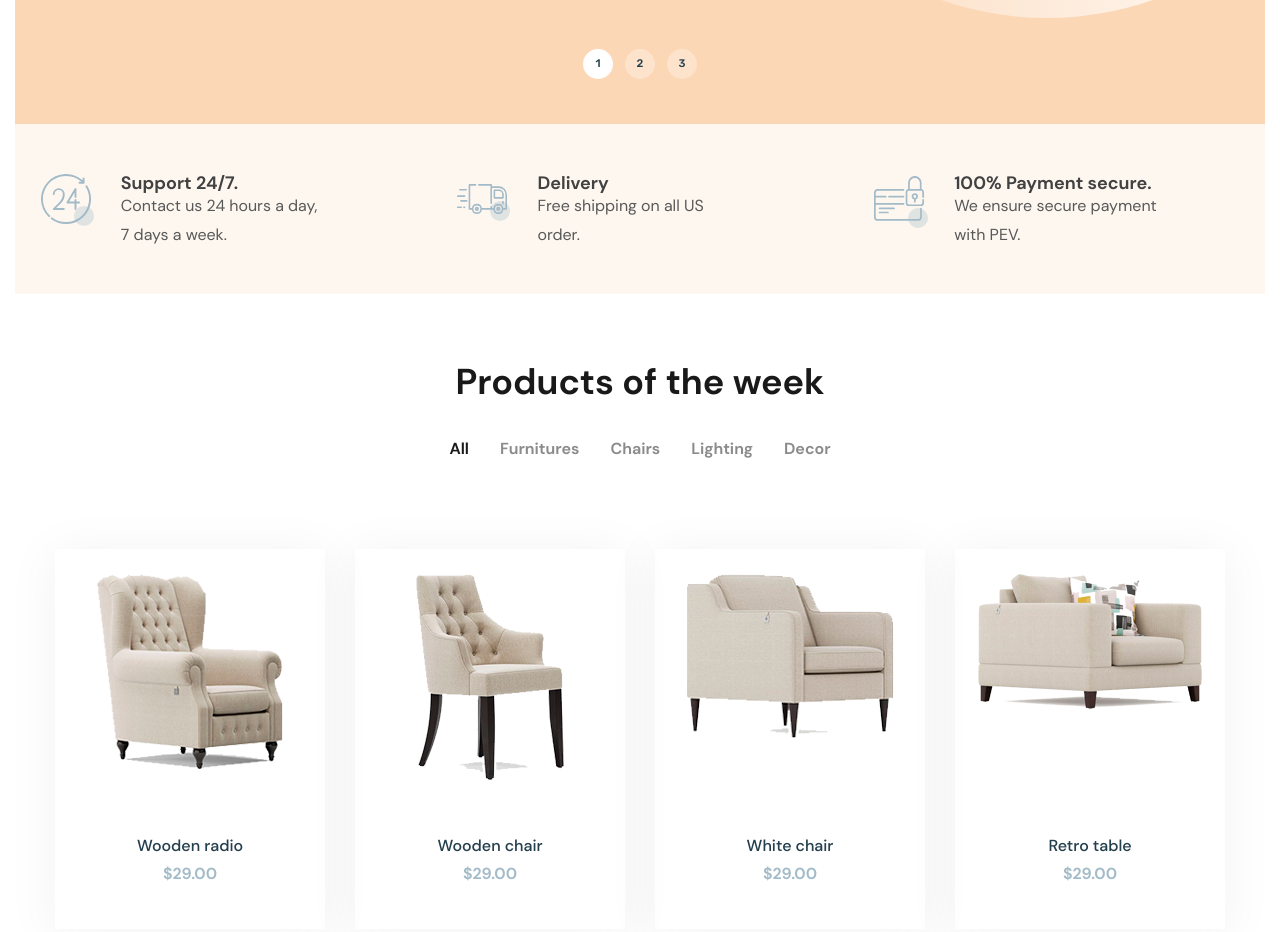
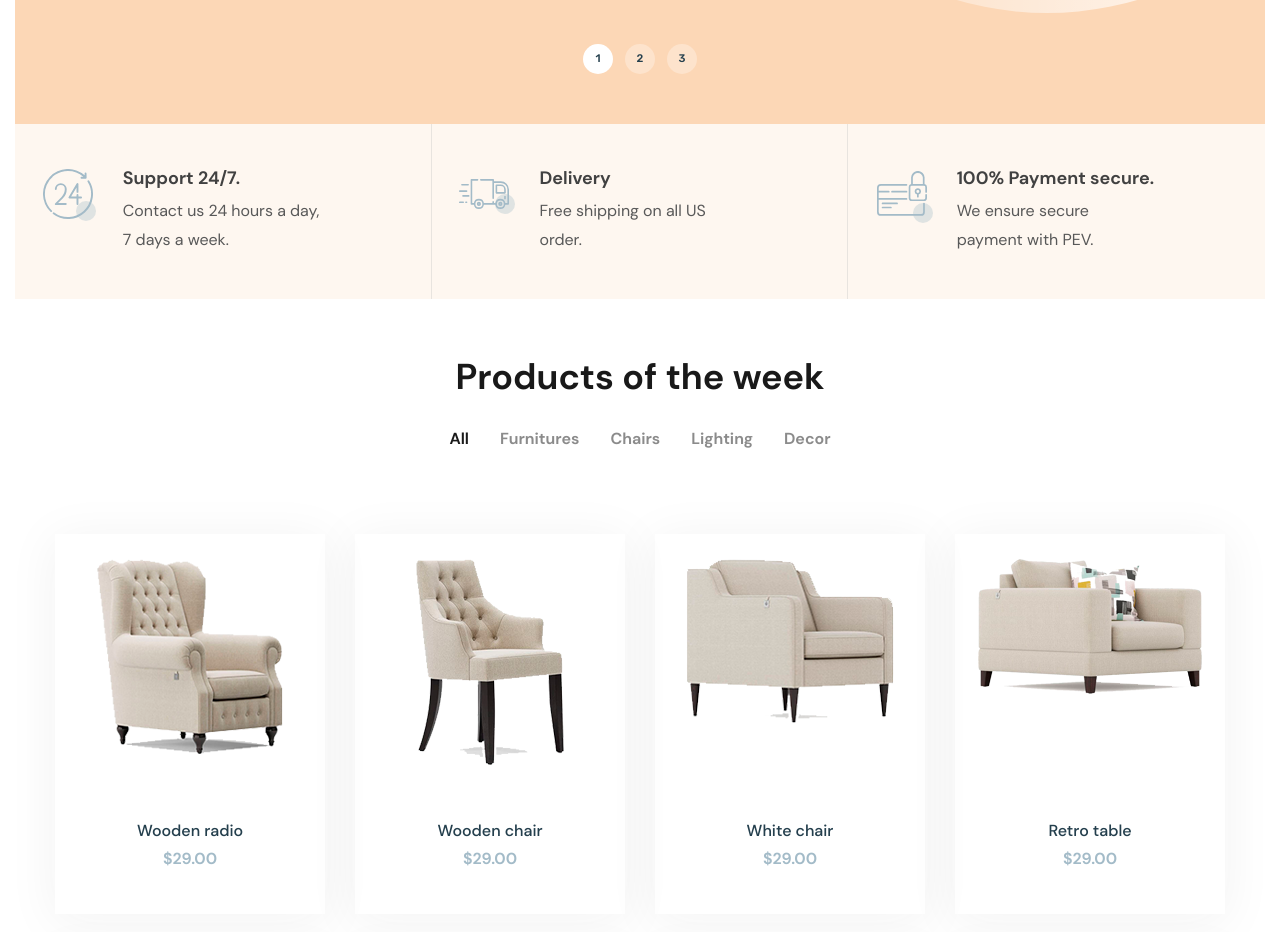
Before and after one commit to Eastwood9/Store_Glee, a website: page app/index.html in a window 1280 px wide. Shown: the part 840-1772 px from the top of the page. Drawn offline with nearby package versions, Linux system fonts and the light colour scheme; files that its build step writes are made by us from their sources.

Commit message:
lesson 12 complete

```diff
--- a/app/index.html
+++ b/app/index.html
@@ -12,7 +12,8 @@
 
 <body>
   <header class="header">
-    <div class="header__inner container">
+    <div class="container">
+      <div class="header__inner">
         <a class="logo" href="#"></a>
 
         <nav class="menu">
@@ -63,11 +64,12 @@
           </li>
         </ul>
       </div>
+    </div>
   </header>
 
   <main class="main">
+    <div class="top-slider">
       <div class="container">
-      <div class="top-slider">
         <div class="top-slider__inner">
           <div class="top-slider__item">
             <div class="top-slider__item-inner container-inner">
@@ -111,29 +113,39 @@
           </div>
         </div>
       </div>
+    </div>
 
 
     <div class="benefits">
+      <div class="container">
+        <div class="benefits__inner">
           <div class="benefits__item">
+            <div class="benefits__item-wrapper">
               <p class="benefits__title">Support 24/7.</p>
-          <p class="benefits__text">Contact us 24 hours a day,
-            7 days a week.</p>
+              <p class="benefits__text">Contact us 24 hours a day, 7 days a week.</p>
+            </div>
           </div>
 
           <div class="benefits__item">
+            <div class="benefits__item-wrapper">
               <p class="benefits__title">Delivery</p>
               <p class="benefits__text">Free shipping on all US order.</p>
             </div>
+          </div>
 
           <div class="benefits__item">
+            <div class="benefits__item-wrapper">
               <p class="benefits__title">100% Payment secure.</p>
-          <p class="benefits__text">We ensure secure payment
-            with PEV.</p>
+              <p class="benefits__text">We ensure secure payment with PEV.</p>
+            </div>
+          </div>
         </div>
       </div>
     </div>
 
-    <section class="week container-inner">
+    <section class="week">
+      <div class="container-inner">
+        <div class="week__inner">
           <h2 class="week__title title">Products of the week</h2>
           <ul class="week__filter">
             <li class="week__filter-item">
@@ -290,6 +302,8 @@
               </div>
             </li>
           </ul>
+        </div>
+      </div>
     </section>
   </main>
 
--- a/app/scss/style.scss
+++ b/app/scss/style.scss
@@ -205,7 +205,6 @@
 
   &__top {
     display: flex;
-    justify-content: space-between;
     padding-bottom: 70px;
   }
 
@@ -241,9 +240,7 @@
   }
 
   &__top-contact {
-    max-width: 270px;
-    margin-right: 100px;
-    transform: translateY(-18px);
+    transform: translateY(-12px);
   }
 
   &__top-address {
@@ -251,8 +248,10 @@
   }
 
   &__top-services,
-  &__top-account {
+  &__top-account,
+  &__top-contact {
     max-width: 200px;
+    width: 100%;
     margin-right: 100px;
   }
 
@@ -310,15 +309,15 @@
 
   &__nav-link {
     display: block;
-    line-height: 1;
+    line-height: 1.3;
   }
 
   &__nav-item {
-    padding-left: 6px;
+    padding-left: 15px;
   }
 
   &__nav-item:not(:last-child) {
-    padding: 0 6px;
+    padding: 0 15px;
     border-right: 1px solid $footer-default;
   }
 
@@ -330,11 +329,12 @@
 
 .top-slider {
   position: relative;
-  padding: 220px 0 275px;
-  background-color: #fcd7b6;
+
 
   &__inner {
     z-index: 1;
+    padding: 220px 0 275px;
+    background-color: #fcd7b6;
   }
 
 
@@ -396,7 +396,7 @@
     right: 50%;
     z-index: -1;
     transform: translateX(50%);
-    bottom: -230px;
+    bottom: 50px;
     display: flex;
 
     li {
@@ -445,18 +445,28 @@
 
 
 .benefits {
-  padding: 50px 0 45px;
-  background-color: #fef7f0;
-  display: flex;
-  justify-content: space-around;
-
+  &__inner {
+    background-color: #fef7f0;
+    display: grid;
+    grid-template-columns: repeat(3, 1fr);
+  }
 
   &__item {
     position: relative;
-    max-width: 205px;
+    @extend %flexcenter;
+    padding: 45px 0;
+  }
+
+  &__item-wrapper {
+    position: relative;
+  }
+
+  &__item:not(:last-child) {
+    border-right: 1px solid #e8e4df;
   }
 
   &__title {
+    margin-bottom: 10px;
     @extend %dmsans-700;
     color: $secondary-dark;
     font-size: 18px;
@@ -466,9 +476,10 @@
   &__text {
     @extend %dmsans-400;
     color: $secondary-neutral;
+    max-width: 200px;
   }
 
-  &__item::before {
+  &__item-wrapper::before {
     @extend %beforeafter,
     %bgimage;
     left: -80px;
@@ -478,15 +489,15 @@
     background-size: contain;
   }
 
-  &__item:nth-child(2)::before {
+  &__item:nth-child(2) &__item-wrapper::before {
     background-image: url(../images/icons/benefits-2.svg);
   }
 
-  &__item:nth-child(3)::before {
+  &__item:nth-child(3) &__item-wrapper::before {
     background-image: url(../images/icons/benefits-3.svg);
   }
 
-  &__item::after {
+  &__item-wrapper::after {
     @extend %beforeafter;
     top: 32px;
     left: -47px;
@@ -496,29 +507,33 @@
     border-radius: 50%;
   }
 
-  &__item:nth-child(2)::after {
-    top: 27px;
+  &__item:nth-child(2) &__item-wrapper::after {
+    top: 25px;
+    left: -44px;
   }
 
-  &__item:nth-child(3)::after {
+  &__item:nth-child(3) &__item-wrapper::after {
     top: 34px;
-    left: -46px;
+    left: -44px;
   }
 }
 
 .week {
-  padding: 70px 0 185px;
-  display: flex;
-  flex-direction: column;
-  align-items: center;
+  padding: 60px 0 185px;
+
+  &__inner {
+    display: flex;
+    flex-direction: column;
+    align-items: center;
+  }
 
   &__title {
-    margin-bottom: 30px;
+    margin-bottom: 25px;
   }
 
   &__filter {
     @extend %flexcenter;
-    margin-bottom: 80px;
+    margin-bottom: 75px;
   }
 
   &__filter-item:not(:last-child) {
```
Lines whose indentation alone changed are shown as unchanged.
